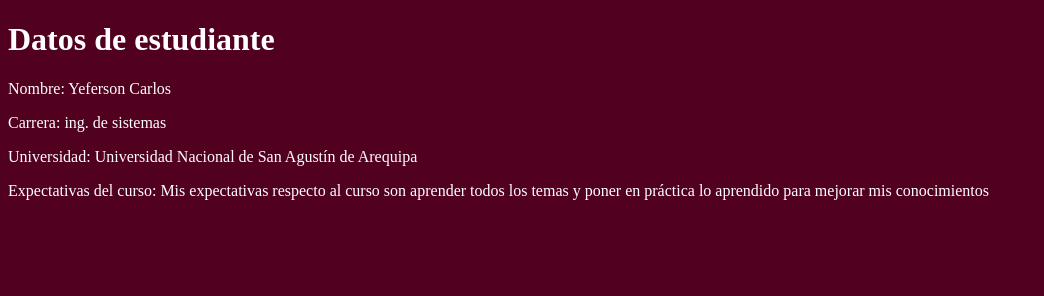
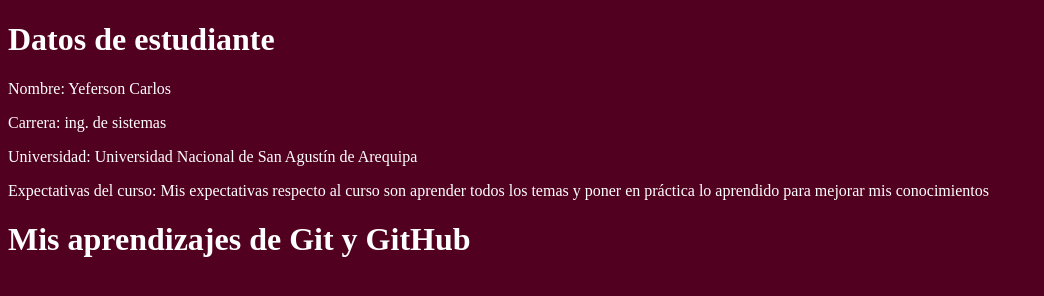
Before and after one commit to Carlos-CondoriH/IDWeb, a plain HTML site: page index.html in a window 1280 px wide. Shown: the whole page, without its empty margins (0-1044 px from the left). Drawn offline with Linux system fonts and the light colour scheme.

Commit message:
agregando mis apredizajes

```diff
--- a/index.html
+++ b/index.html
@@ -9,5 +9,8 @@
     <p>Carrera: ing. de sistemas</p>
     <p>Universidad: Universidad Nacional de San Agustín de Arequipa</p>
     <p>Expectativas del curso: Mis expectativas respecto al curso son aprender todos los temas y poner en práctica lo aprendido para mejorar mis conocimientos</p>
+
+    <h1>Mis aprendizajes de Git y GitHub</h1>
+
 </body>
 </html>
```
